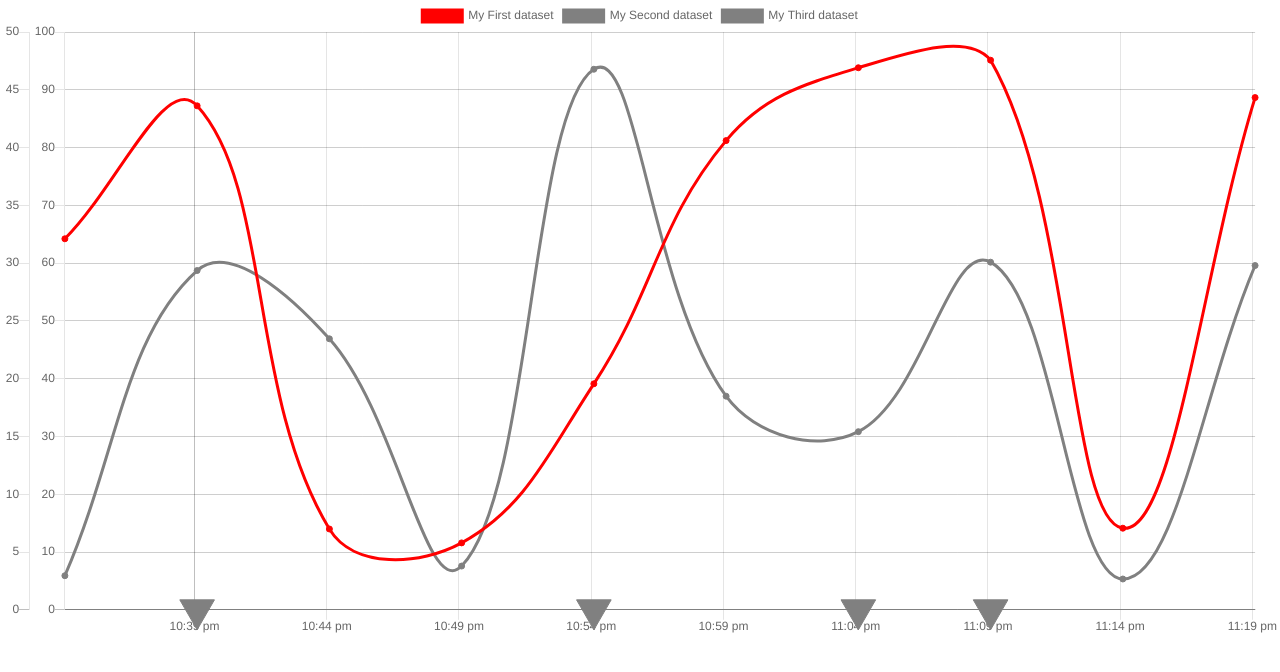
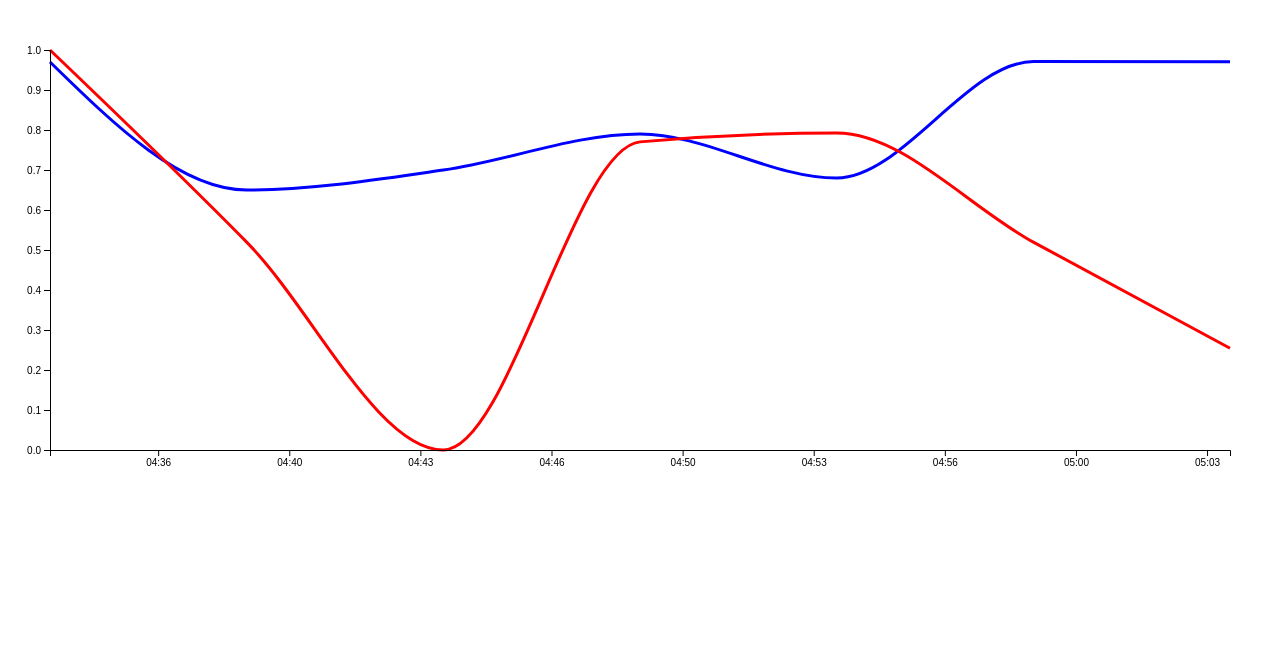
Before and after one commit to alexzywiak/line-chart, a React (Create React App) app: page / in a window 1280 px wide. Shown: the top 672 px of the page. Built offline with nearby package versions, Linux system fonts and the light colour scheme.

Commit message:
super imposed line charts

```diff
--- a/src/App.tsx
+++ b/src/App.tsx
@@ -1,11 +1,14 @@
 import React from "react";
 import "./App.css";
-import Chart from "./ChartJs/Chart";
+import LineChart from "./LineChart/LineChart";
+import ResizeSVG from "./LineChart/ResizeSVG";
 
 function App() {
   return (
-    <div className="App">
-      <Chart />
+    <div className="App" style={{ height: "500px", width: "100%" }}>
+      <ResizeSVG>
+        {(bounds, margin) => <LineChart bounds={bounds} margin={margin} />}
+      </ResizeSVG>
     </div>
   );
 }
--- a/src/ChartJs/Chart.tsx
+++ b/src/ChartJs/Chart.tsx
@@ -75,7 +75,6 @@ export default () => {
             },
             legend: {
               onClick: function(e, item) {
-                const t = this;
                 (this as any).chart.data.datasets = (this as any).chart.data.datasets.map(
                   (dataSet: ChartDataSets, idx: number) => {
                     if (idx === item.datasetIndex) {
--- /dev/null
+++ b/src/LineChart/Axis.tsx
@@ -0,0 +1,25 @@
+import React, { useRef, useEffect } from "react";
+import { Axis, select } from "d3";
+import { Bounds } from "./ResizeSVG";
+
+interface AxisProps<D> {
+  axis: Axis<D>;
+  bounds?: Bounds;
+}
+const AxisCmp = <D extends any>({
+  axis,
+  bounds: { height, width } = { height: 0, width: 0 }
+}: AxisProps<D>) => {
+  const gRef = useRef<SVGGElement>(null);
+
+  useEffect(() => {
+    if (gRef.current) {
+      select(gRef.current).call(axis);
+    }
+  });
+
+  return <g ref={gRef} transform={`translate(${width},${height})`} />;
+};
+
+AxisCmp.displayName = "AxisCmp";
+export default AxisCmp;
--- a/src/LineChart/Line.tsx
+++ b/src/LineChart/Line.tsx
@@ -1,14 +1,14 @@
 import React, { useEffect, useRef } from "react";
 import * as d3 from "d3";
-
-type DataType = { timestamp: string; value: string };
 
 interface LineProps {
   xScale: d3.ScaleLinear<number, number>;
   yScale: d3.ScaleLinear<number, number>;
   data: { timestamp: string; value: string }[];
+  color: string;
 }
-const Line = ({ xScale, yScale, data }: LineProps) => {
+
+const Line = ({ xScale, yScale, data, color }: LineProps) => {
   const pathRef = useRef<SVGPathElement>(null);
 
   const line = d3
@@ -28,7 +28,8 @@ const Line = ({ xScale, yScale, data }: LineProps) => {
         .attr("d", line);
     }
   }, [data, line]);
-  return <path ref={useRef}></path>;
+
+  return <path stroke={color} strokeWidth="3" fill="none" ref={pathRef}></path>;
 };
 
 Line.displayName = "Line";
--- a/src/LineChart/LineChart.tsx
+++ b/src/LineChart/LineChart.tsx
@@ -1,14 +1,17 @@
-import React, { useRef, useEffect } from "react";
+import React from "react";
 import * as d3 from "d3";
 import data from "../bsData";
-interface LineChartProps {}
+import Line from "./Line";
+import XAxis from "./XAxis";
+import { Bounds, Margin } from "./ResizeSVG";
+import YAxis from "./YAxis";
+interface LineChartProps {
+  bounds: Bounds;
+  margin: Margin;
+}
 
-const margin = { top: 50, right: 50, bottom: 50, left: 50 };
-const width = 1000 - margin.left - margin.right; // Use the window's width
-const height = 1000 - margin.top - margin.bottom;
-
-const LineChart = (props: LineChartProps) => {
-  const pathRef = useRef<SVGPathElement>(null);
+const LineChart = ({ bounds: { height, width } }: LineChartProps) => {
+  // Assume time stamps are the same
   const xScale = d3
     .scaleLinear()
     .domain([
@@ -17,35 +20,66 @@ const LineChart = (props: LineChartProps) => {
     ]) // input
     .range([0, width]);
 
+  // Metric One
+  var percentageYScale = d3
+    .scaleLinear()
+    .domain([0, 1]) // input
+    .range([height, 0]);
+
+  // Metric Two
+  var latencyYScale = d3
+    .scaleLinear()
+    .domain([
+      Number(
+        d3.min(data.p50_request_duration_seconds.map(({ value }) => value))
+      ),
+      Number(
+        d3.max(data.p50_request_duration_seconds.map(({ value }) => value))
+      )
+    ]) // input
+    .range([height, 0]);
+
+  // Metric One
   var yScale = d3
     .scaleLinear()
     .domain([0, 1]) // input
     .range([height, 0]);
 
-  const line = d3
-    .line<{ timestamp: string; value: string }>()
-    .x(function(d) {
-      return xScale(Number(d.timestamp));
-    }) // set the x values for the line generator
-    .y(function(d) {
-      return yScale(Number(d.value));
-    }) // set the y values for the line generator
-    .curve(d3.curveMonotoneX);
+  const healthLineProps = {
+    color: "blue",
+    xScale,
+    yScale: percentageYScale,
+    data: data.health_score.map(({ timestamp, value }) => ({
+      value,
+      timestamp
+    }))
+  };
+  const latencyLineProps = {
+    color: "red",
+    xScale,
+    yScale: latencyYScale,
+    data: data.p50_request_duration_seconds.map(({ timestamp, value }) => ({
+      value,
+      timestamp
+    }))
+  };
 
-  useEffect(() => {
-    if (pathRef.current) {
-      d3.select(pathRef.current)
-        .datum(data.health_score)
-        .attr("d", line);
-    }
-  }, [line]);
+  const xAxisProps = {
+    scale: xScale,
+    height
+  };
+  const yAxisProps = {
+    scale: yScale,
+    height
+  };
 
   return (
-    <svg height={1000} width={1000}>
-      <g>
-        <path stroke="blue" strokeWidth="3" fill="none" ref={pathRef}></path>
-      </g>
-    </svg>
+    <g>
+      <Line {...healthLineProps} />
+      <Line {...latencyLineProps} />
+      <XAxis {...xAxisProps} />
+      <YAxis {...yAxisProps} />
+    </g>
   );
 };
 
--- /dev/null
+++ b/src/LineChart/ResizeSVG.tsx
@@ -0,0 +1,51 @@
+import React, { useRef } from "react";
+import { useContainerSize } from "../hooks/useContainerSize";
+
+export type Margin = {
+  top: number;
+  right: number;
+  bottom: number;
+  left: number;
+};
+
+export type Bounds = { height: number; width: number };
+
+interface SVGProps {
+  children: (bounds: Bounds, margin: Margin) => JSX.Element;
+  margin?: Margin;
+}
+
+export default ({
+  margin = { top: 50, right: 50, bottom: 50, left: 50 },
+  children
+}: SVGProps) => {
+  const containerDiv = useRef(null);
+  const svgSize = useContainerSize(containerDiv);
+
+  return (
+    <div
+      ref={containerDiv}
+      style={{
+        height: "100%",
+        width: "100%"
+      }}
+    >
+      {containerDiv && svgSize ? (
+        <svg data-testid="resize-svg" style={{ height: "100%", width: "100%" }}>
+          <g
+            transform={`translate(${margin.left},${margin.top})`}
+            data-testid="resize-svg-g"
+          >
+            {children(
+              {
+                height: svgSize.height - margin.top - margin.bottom,
+                width: svgSize.width - margin.left - margin.right
+              },
+              margin
+            )}
+          </g>
+        </svg>
+      ) : null}
+    </div>
+  );
+};
--- /dev/null
+++ b/src/LineChart/XAxis.tsx
@@ -0,0 +1,26 @@
+import React from "react";
+import { AxisScale, axisBottom, timeFormat } from "d3";
+import AxisCmp from "./Axis";
+
+interface XAxisProps<D> {
+  height: number;
+  scale: AxisScale<D>;
+}
+
+const timeFormatter = timeFormat("%I:%M");
+
+const XAxis = <D extends number>({ height, scale }: XAxisProps<D>) => {
+  const axis = axisBottom(scale).tickFormat(t => {
+    const d = new Date(t * 1000);
+    return timeFormatter(d);
+  });
+  const axisProps = {
+    axis,
+    bounds: { width: 0, height }
+  };
+
+  return <AxisCmp {...axisProps} />;
+};
+
+XAxis.displayName = "XAxis";
+export default XAxis;
--- /dev/null
+++ b/src/LineChart/YAxis.tsx
@@ -0,0 +1,26 @@
+import React, { useRef, useEffect } from "react";
+import { AxisScale, axisLeft } from "d3";
+import AxisCmp from "./Axis";
+
+interface YAxisProps<D> {
+  scale: AxisScale<D>;
+}
+const YAxis = <D extends any>({ scale }: YAxisProps<D>) => {
+  const axis = axisLeft(scale);
+  //   const gRef = useRef<SVGGElement>(null);
+  //   useEffect(() => {
+  //     if (gRef.current) {
+  //       select(gRef.current).call(
+  //         axisBottom(scale).tickFormat(t => {
+  //           const d = new Date(t * 1000);
+  //           return timeFormatter(d);
+  //         })
+  //       );
+  //     }
+  //   });
+  //   return <g ref={gRef} transform={`translate(0,${height})`} />;
+  return <AxisCmp axis={axis} />;
+};
+
+YAxis.displayName = "YAxis";
+export default YAxis;
--- /dev/null
+++ b/src/hooks/useContainerSize.ts
@@ -0,0 +1,58 @@
+import { useCallback, useEffect, useState } from "react";
+
+const resizeThrottler = (
+  actualResizeHandler: Function,
+  throttle: number
+) => () => {
+  let resizeTimeout = null;
+  if (!resizeTimeout) {
+    resizeTimeout = setTimeout(() => {
+      resizeTimeout = null;
+      actualResizeHandler();
+    }, throttle);
+  }
+};
+
+function getSize(ref: React.RefObject<HTMLElement>) {
+  const { current } = ref;
+  if (current) {
+    return current.getBoundingClientRect();
+  }
+  return null;
+}
+
+export function useContainerSize(
+  ref: React.RefObject<HTMLElement>,
+  throttle: number = 250
+) {
+  const [containerSize, setContainerSize] = useState(getSize(ref));
+
+  const handleResize = useCallback(
+    () => {
+      setContainerSize(getSize(ref));
+    },
+    [ref]
+  );
+
+  // Bind event listener
+  const onResize = resizeThrottler(handleResize, throttle);
+  useEffect(
+    () => {
+      window.addEventListener("resize", onResize);
+      return () => {
+        window.removeEventListener("resize", onResize);
+      };
+    },
+    [onResize]
+  );
+
+  // Initialize for ref
+  useEffect(
+    () => {
+      handleResize();
+    },
+    [ref, handleResize]
+  );
+
+  return containerSize;
+}
```
Also changed, not shown: src/BriteCharts/BriteChart.tsx (deleted, +0 -7 lines).
